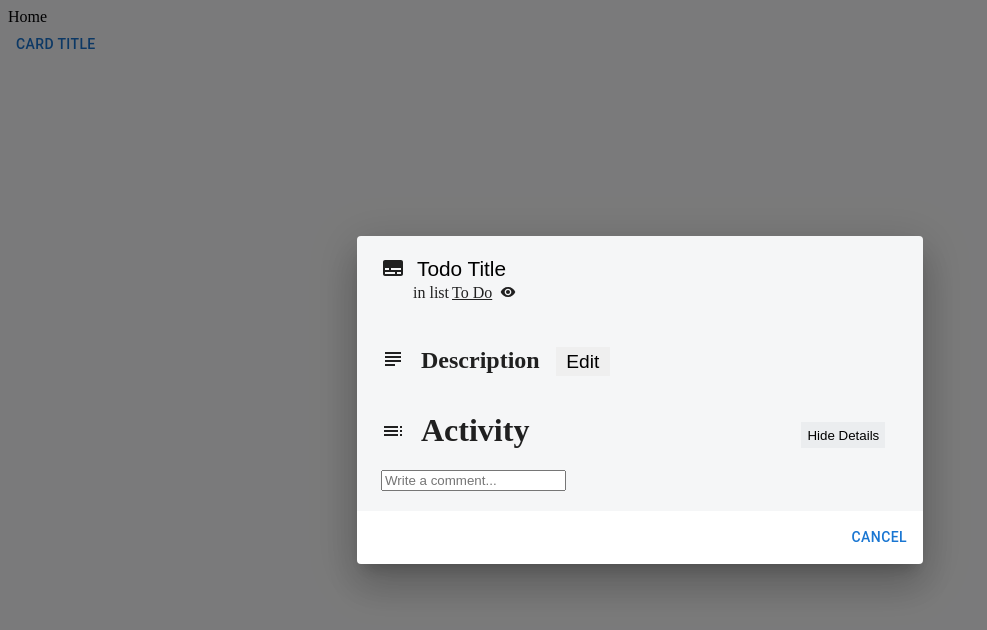
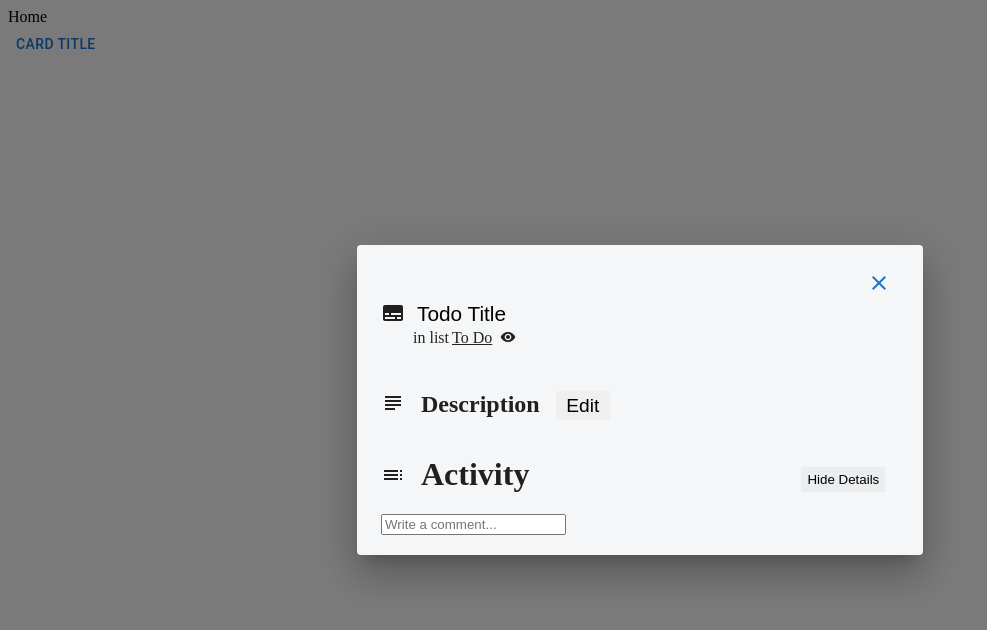
Before and after one commit to rajkishan7870/project_4, a React (Create React App) app: page / in a window 1280 px wide. Both pictures are taken after a click on the button "CARD TITLE". Shown: the top 630 px of the page, without its empty margins (0-987 px from the left). Built offline with nearby package versions, Linux system fonts and the light colour scheme.

Commit message:
final changes

```diff
--- a/src/components/Descriptioncomp/Descriptioncomp.jsx
+++ b/src/components/Descriptioncomp/Descriptioncomp.jsx
@@ -2,7 +2,6 @@ import  React from 'react';
 import { useState } from 'react';
 import Button from '@mui/material/Button';
 import Dialog from '@mui/material/Dialog';
-import DialogActions from '@mui/material/DialogActions';
 import DialogContent from '@mui/material/DialogContent';
 import VisibilityIcon from '@mui/icons-material/Visibility';
 import styles from './Descriptioncomp.module.css'
@@ -10,6 +9,7 @@ import SubtitlesIcon from '@mui/icons-material/Subtitles';
 import Description from './Description';
 import DescriptionActivity from './DescriptionActivity';
 import DescriptionComment from './DescriptionComment';
+import ClearIcon from '@mui/icons-material/Clear';
 
 export default function Descriptioncomp() {
   const [open, setOpen] = useState(false);
@@ -33,10 +33,11 @@ export default function Descriptioncomp() {
       <Dialog
         open={open}
         onClose={handleClose}
-      sx={{backgroundColor:"#091e420a"}}
+      sx={{backgroundColor:"#091e420a",height:"100%"}}
         >
 
         <DialogContent   sx={{backgroundColor:"#091e420a"}} >
+        <Button sx={{marginLeft:"90%",}} onClick={handleClose}><ClearIcon /></Button>
         <span className={styles.title}><SubtitlesIcon /> <input value={update} type='text' onChange={(e)=>setUpdate(e.target.value)} className={styles.input}/> </span>
                        <p className={styles.titlepara}>in list <span style={{textDecoration:"underline",marginLeft:"3px"}}> To Do </span> <VisibilityIcon sx={{fontSize:"medium",marginLeft:"8px"}}/></p>
 
@@ -45,10 +46,7 @@ export default function Descriptioncomp() {
           <DescriptionComment />
 
         </DialogContent>
-        <DialogActions>
-          <Button onClick={handleClose}>Cancel</Button>
 
-        </DialogActions>
       </Dialog>
     </div>
   );
```
